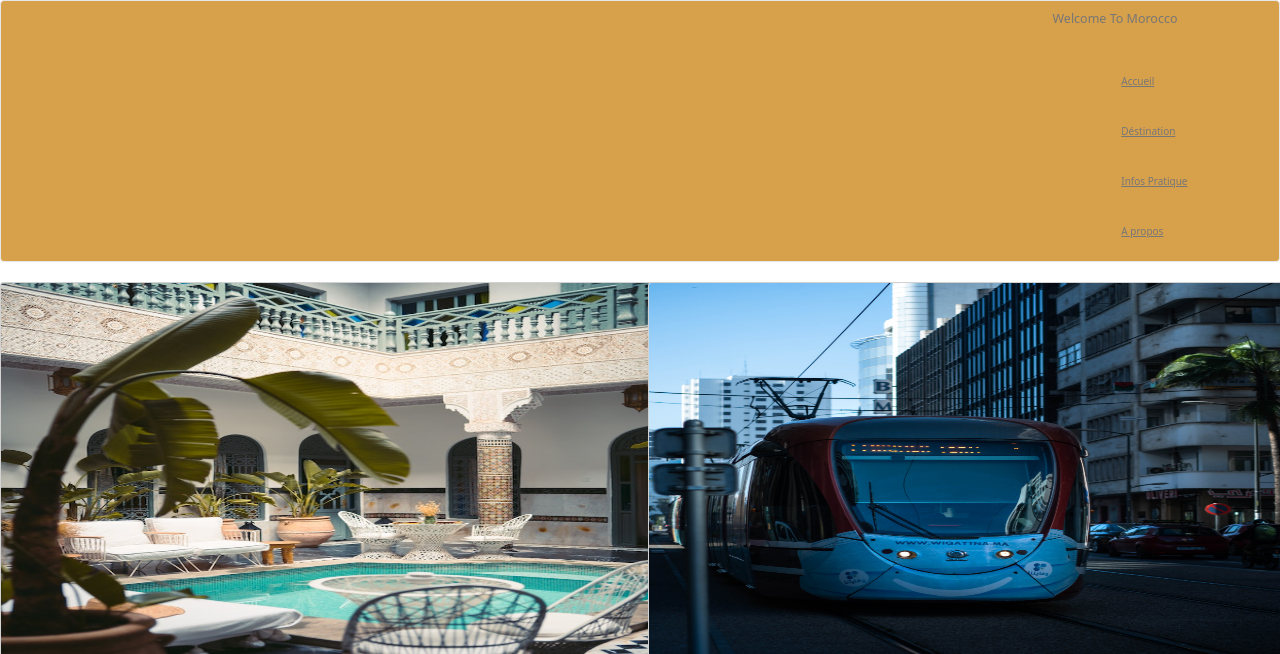
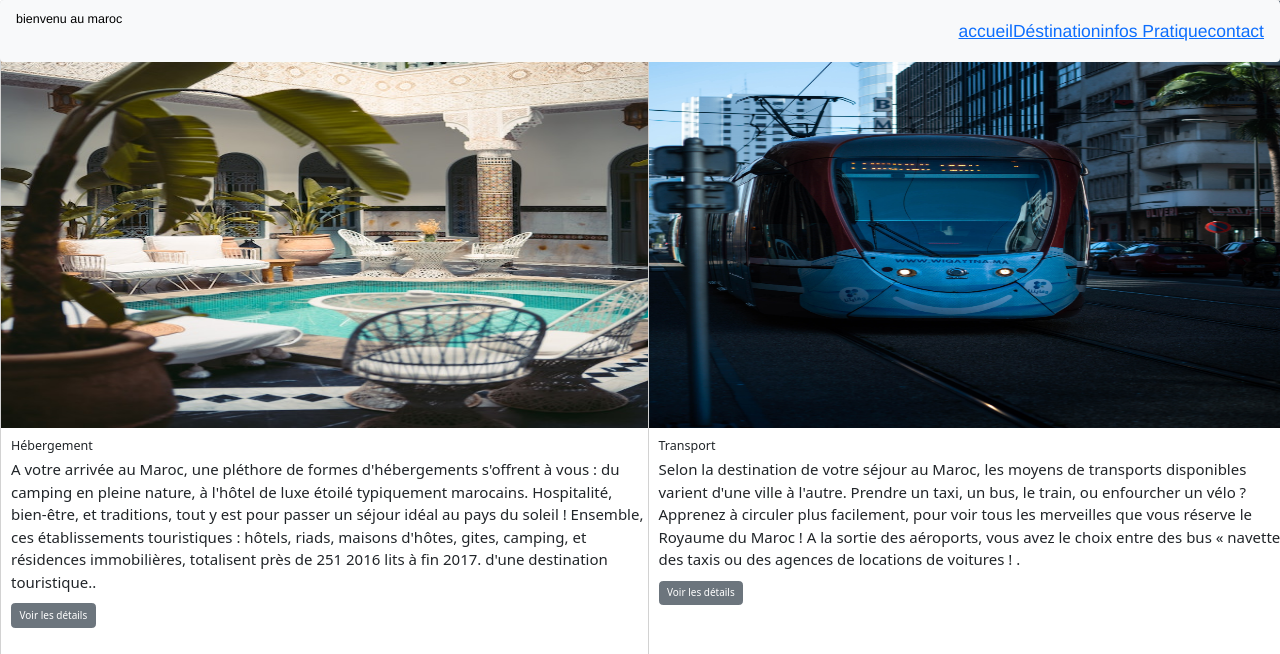
Before and after one commit to FATI-A/blog-voyage, a plain HTML site: page info.html in a window 1280 px wide. Shown: the top 654 px of the page. Drawn offline with nearby package versions, Linux system fonts and the light colour scheme.

Commit message:
j'ai ajouté navbar info.html

```diff
--- a/info.html
+++ b/info.html
@@ -12,26 +12,20 @@
     <title>Welcome To Morocco</title>
 </head>
 <body>
-    <nav class="navbar navbar-default">
-        <div class="container">
-            <div class="navbar-header">
-                <button type="button" class="navbar-toggle" data-toggle="collapse" data-target="#myNavbar">
-                  <span class="icon-bar"></span>
-                  <span class="icon-bar"></span>
-                  <span class="icon-bar"></span>
-                </button>
-                <a class="navbar-brand" href="#">Welcome To Morocco</a>
-            </div>
-            <div class="collapse navbar-collapse" id="myNavbar">
-                <ul class="nav navbar-nav navbar-right">
-                  <li><a href="#bio">Accueil</a></li>
-                  <li><a href="#service">Déstination</a></li>
-                  <li><a href="#proj">Infos Pratique</a></li>
-                  <li><a href="#contact">A propos</a></li>
-                </ul>
-            </div>
+    <nav class="container-fluid navbar navbar-expand-lg bg-body-tertiary bg-white fixed-top " data-bs-theme="bg-white">
+        <a class="navbar-brand " style="font-family: 'Franklin Gothic Medium', 'Arial Narrow', Arial, sans-serif;" href="#">bienvenu au maroc</a>
+        <button class="navbar-toggler" type="button" data-bs-toggle="collapse" data-bs-target="#navbarNavAltMarkup" aria-controls="navbarNavAltMarkup" aria-expanded="false" aria-label="Toggle navigation">
+          <span class="navbar-toggler-icon"></span>
+        </button>
+        <div class="collapse navbar-collapse justify-content-end " id="navbarNavAltMarkup">
+          <div class="navbar-nav " style="font-family: 'Franklin Gothic Medium', 'Arial Narrow', Arial, sans-serif;">
+            <a class="link-item active fs-3  py-3 " aria-current="page" href="index.html">accueil</a>
+            <a class="link-item fs-3  py-3" href="déstination.html">Déstination</a>
+            <a class="link-item  fs-3  py-3" href="info.html">infos Pratique</a>
+            <a class="link-item fs-3 py-3" href="contact">contact</a>
+          </div>
         </div>
-    </nav>
+       </nav>
     <div class="row row-cols-1 row-cols-md-2 g-4">
         <div class="col">
           <div class="card">
```
